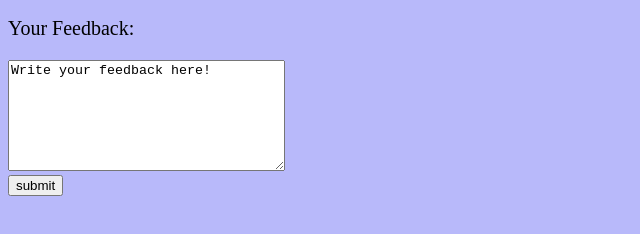
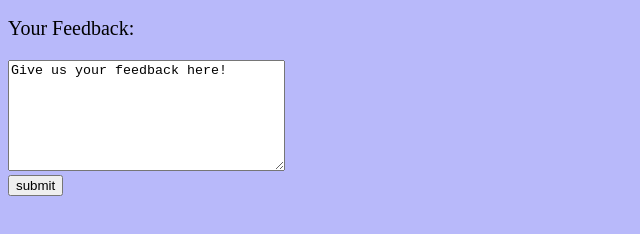
Before and after one commit to Alowfi275/assignment.github.io, a plain HTML site: page Feedback.html in a window 1280 px wide. Shown: the part 194-428 px from the top of the page, 0-640 px from the left. Drawn offline with Linux system fonts and the light colour scheme.

Commit message:
update feedback.html

```diff
--- a/Feedback.html
+++ b/Feedback.html
@@ -11,7 +11,7 @@
               <input class="name" type="text" name="email" size="25" maxlength="80"/>
               </p>
               <p>Your Feedback:</p>
-            <textarea class="name" name="comments" rows="7" cols="32">Write your feedback here!
+            <textarea class="name" name="comments" rows="7" cols="32">Give us your feedback here!
             </textarea>
             <form action="mailto:alowfi275@gmail.com" method="post">
           <input type="submit" value="submit" />
```
